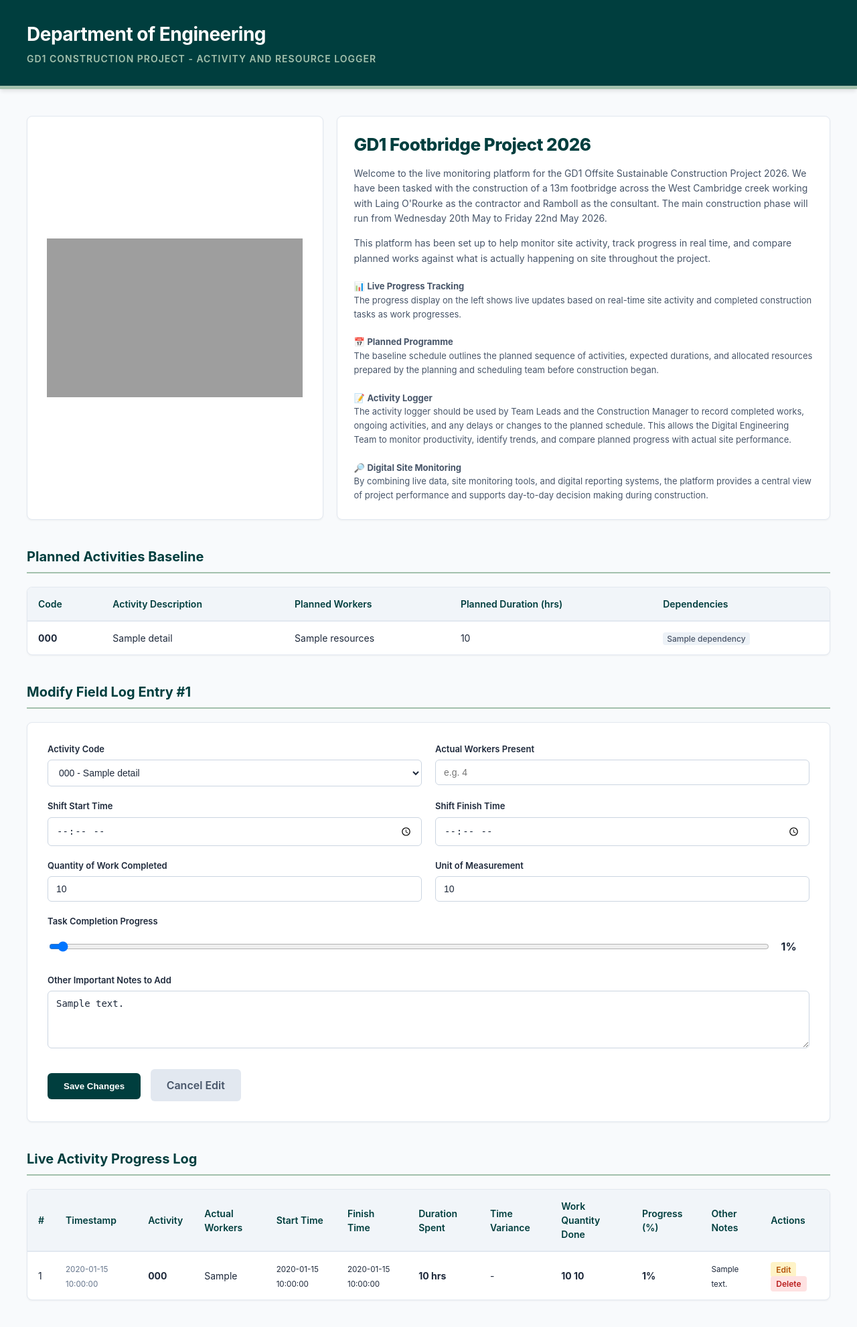
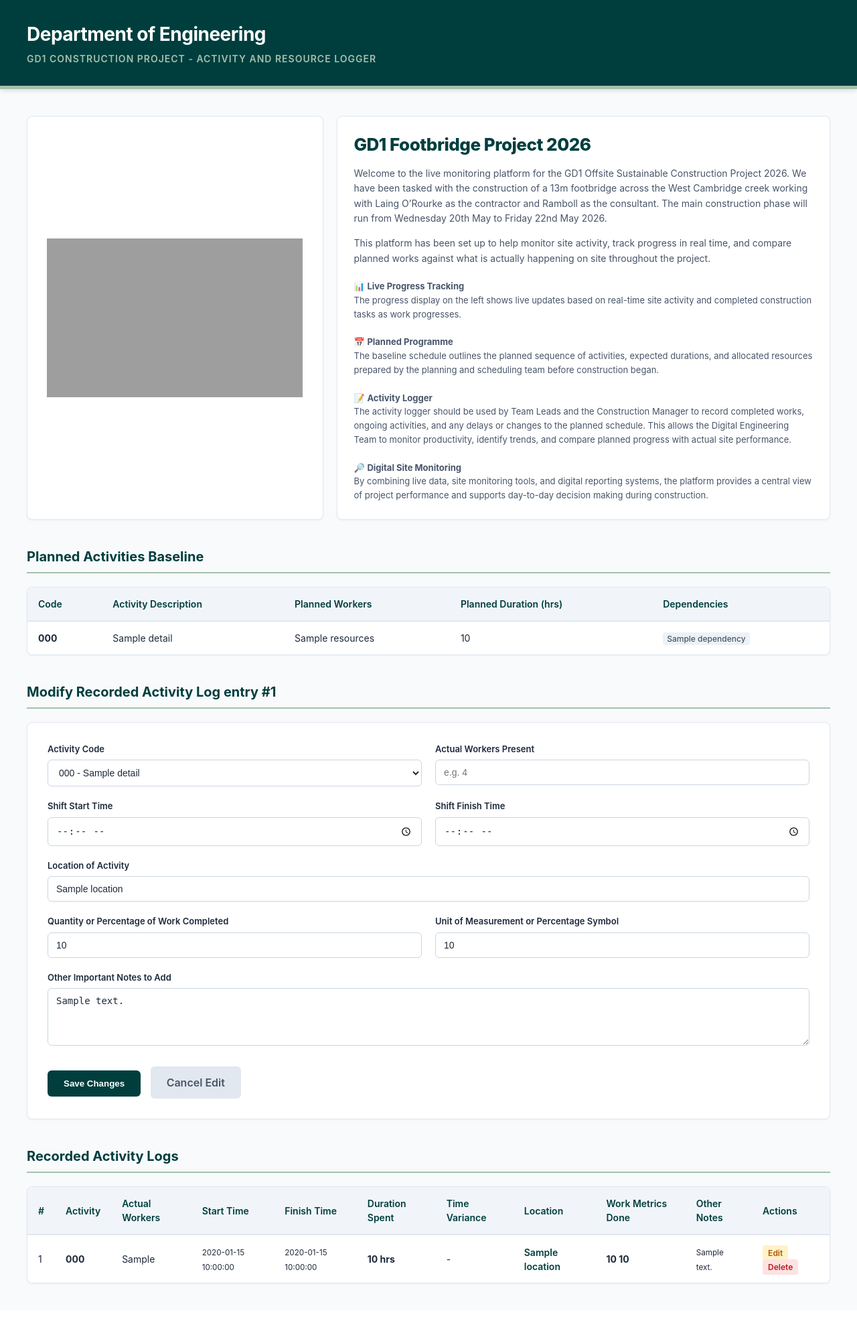
Before and after one commit to sm2847/construction-logger, a Python web app: template templates/index.html in a window 1280 px wide. Shown: the whole page at 67% size. After the commit the page ends 1917 px from the top, so only its background shows below. Run offline with Jinja, Linux system fonts and the light colour scheme; the template is opened without the code that fills it: most values are stand-ins (such as "Sample title", 1, 10 or a date in 2020); grey boxes are pictures that could not be loaded.

Commit message:
Implement location feature parameter tracking matrices and update input configurations

```diff
--- a/templates/index.html
+++ b/templates/index.html
@@ -13,53 +13,224 @@
             --danger-red: #B91C1C;
             --warning-amber: #B45309;
         }
-        body { font-family: -apple-system, BlinkMacSystemFont, "Segoe UI", Roboto, Helvetica, Arial, sans-serif; margin: 0; padding: 0; background-color: var(--bg-light); color: var(--oxford-dark); line-height: 1.5; }
-        .header-banner { background-color: var(--dark-cambridge); color: white; padding: 30px 40px; border-bottom: 5px solid var(--cambridge-blue); box-shadow: 0 4px 6px -1px rgba(0, 0, 0, 0.1); }
-        .header-banner h1 { margin: 0; font-size: 28px; font-weight: 700; letter-spacing: -0.5px; }
-        .header-banner p { margin: 5px 0 0 0; color: var(--cambridge-blue); font-size: 14px; text-transform: uppercase; letter-spacing: 1px; font-weight: 600; }
-        .container { max-width: 1200px; margin: 40px auto; padding: 0 20px; }
-        h2 { color: var(--dark-cambridge); font-size: 20px; border-bottom: 2px solid var(--cambridge-blue); padding-bottom: 8px; margin-top: 40px; margin-bottom: 20px; }
-        .analytics-grid { display: grid; grid-template-columns: 1.2fr 2fr; gap: 20px; margin-bottom: 40px; }
-        @media (max-width: 768px) { .analytics-grid { grid-template-columns: 1fr; } }
-        .analytics-card-chart { background: white; padding: 20px; border-radius: 8px; border: 1px solid var(--border-color); box-shadow: 0 1px 3px rgba(0,0,0,0.05); text-align: center; display: flex; flex-direction: column; align-items: center; justify-content: center; }
-        .analytics-card-chart iframe { width: 100%; max-width: 382px; height: 237px; border: none; }
-        .analytics-card-status { background: white; padding: 25px; border-radius: 8px; border: 1px solid var(--border-color); box-shadow: 0 1px 3px rgba(0,0,0,0.05); display: flex; flex-direction: column; justify-content: flex-start; }
-        .table-container { background: white; border-radius: 8px; box-shadow: 0 1px 3px rgba(0,0,0,0.05); border: 1px solid var(--border-color); overflow: hidden; margin-bottom: 30px; }
-        table { width: 100%; border-collapse: collapse; text-align: left; font-size: 14px; }
-        th, td { padding: 14px 16px; }
-        th { background: #F1F5F9; color: var(--dark-cambridge); font-weight: 600; border-bottom: 2px solid var(--border-color); }
-        tr { border-bottom: 1px solid var(--border-color); }
-        tr:last-child { border-bottom: none; }
-        tbody tr:hover { background-color: #F8FAFC; }
-        .badge-dependency { background: #EDF2F7; color: #4A5568; padding: 2px 6px; border-radius: 4px; font-size: 12px; font-weight: 500; }
-        form { background: white; padding: 30px; border-radius: 8px; border: 1px solid var(--border-color); box-shadow: 0 1px 3px rgba(0,0,0,0.05); }
-        .form-grid { display: grid; grid-template-columns: repeat(2, 1fr); gap: 20px; }
-        .form-group-full { grid-column: span 2; }
-        label { display: block; font-size: 13px; font-weight: 600; color: var(--oxford-dark); margin-bottom: 6px; }
-        input, textarea, select { width: 100%; padding: 10px 12px; border: 1px solid #CBD5E1; border-radius: 6px; background-color: #FFF; font-size: 14px; color: var(--oxford-dark); box-sizing: border-box; transition: border-color 0.2s; }
-        input:focus, textarea:focus, select:focus { outline: none; border-color: var(--dark-cambridge); box-shadow: 0 0 0 3px rgba(163, 193, 173, 0.3); }
-        .range-container { display: flex; align-items: center; gap: 15px; }
+
+        body {
+            font-family: -apple-system, BlinkMacSystemFont, "Segoe UI", Roboto, Helvetica, Arial, sans-serif;
+            margin: 0;
+            padding: 0;
+            background-color: var(--bg-light);
+            color: var(--oxford-dark);
+            line-height: 1.5;
+        }
+
+        /* Institutional Header Block */
+        .header-banner {
+            background-color: var(--dark-cambridge);
+            color: white;
+            padding: 30px 40px;
+            border-bottom: 5px solid var(--cambridge-blue);
+            box-shadow: 0 4px 6px -1px rgba(0, 0, 0, 0.1);
+        }
+
+        .header-banner h1 {
+            margin: 0;
+            font-size: 28px;
+            font-weight: 700;
+            letter-spacing: -0.5px;
+        }
+
+        .header-banner p {
+            margin: 5px 0 0 0;
+            color: var(--cambridge-blue);
+            font-size: 14px;
+            text-transform: uppercase;
+            letter-spacing: 1px;
+            font-weight: 600;
+        }
+
+        .container {
+            max-width: 1200px;
+            margin: 40px auto;
+            padding: 0 20px;
+        }
+
+        h2 {
+            color: var(--dark-cambridge);
+            font-size: 20px;
+            border-bottom: 2px solid var(--cambridge-blue);
+            padding-bottom: 8px;
+            margin-top: 40px;
+            margin-bottom: 20px;
+        }
+
+        /* Analytics Layout Styling */
+        .analytics-grid {
+            display: grid;
+            grid-template-columns: 1.2fr 2fr;
+            gap: 20px;
+            margin-bottom: 40px;
+        }
+
+        @media (max-width: 768px) {
+            .analytics-grid {
+                grid-template-columns: 1fr;
+            }
+        }
+
+        .analytics-card-chart {
+            background: white;
+            padding: 20px;
+            border-radius: 8px;
+            border: 1px solid var(--border-color);
+            box-shadow: 0 1px 3px rgba(0,0,0,0.05);
+            text-align: center;
+            display: flex;
+            flex-direction: column;
+            align-items: center;
+            justify-content: center;
+        }
+
+        .analytics-card-status {
+            background: white;
+            padding: 25px;
+            border-radius: 8px;
+            border: 1px solid var(--border-color);
+            box-shadow: 0 1px 3px rgba(0,0,0,0.05);
+            display: flex;
+            flex-direction: column;
+            justify-content: flex-start;
+        }
+
+        /* Tables styling */
+        .table-container {
+            background: white;
+            border-radius: 8px;
+            box-shadow: 0 1px 3px rgba(0,0,0,0.05);
+            border: 1px solid var(--border-color);
+            overflow: hidden;
+            margin-bottom: 30px;
+        }
+
+        table {
+            width: 100%;
+            border-collapse: collapse;
+            text-align: left;
+            font-size: 14px;
+        }
+
+        th, td {
+            padding: 14px 16px;
+        }
+
+        th {
+            background: #F1F5F9;
+            color: var(--dark-cambridge);
+            font-weight: 600;
+            border-bottom: 2px solid var(--border-color);
+        }
+
+        tr {
+            border-bottom: 1px solid var(--border-color);
+        }
+
+        tr:last-child {
+            border-bottom: none;
+        }
+
+        tbody tr:hover {
+            background-color: #F8FAFC;
+        }
+
+        .badge-dependency {
+            background: #EDF2F7;
+            color: #4A5568;
+            padding: 2px 6px;
+            border-radius: 4px;
+            font-size: 12px;
+            font-weight: 500;
+        }
+
+        /* Form Layout Optimization */
+        form {
+            background: white;
+            padding: 30px;
+            border-radius: 8px;
+            border: 1px solid var(--border-color);
+            box-shadow: 0 1px 3px rgba(0,0,0,0.05);
+        }
+
+        .form-grid {
+            display: grid;
+            grid-template-columns: repeat(2, 1fr);
+            gap: 20px;
+        }
+
+        .form-group-full {
+            grid-column: span 2;
+        }
+
+        label {
+            display: block;
+            font-size: 13px;
+            font-weight: 600;
+            color: var(--oxford-dark);
+            margin-bottom: 6px;
+        }
+
+        input, textarea, select {
+            width: 100%;
+            padding: 10px 12px;
+            border: 1px solid #CBD5E1;
+            border-radius: 6px;
+            background-color: #FFF;
+            font-size: 14px;
+            color: var(--oxford-dark);
+            box-sizing: border-box;
+            transition: border-color 0.2s;
+        }
+
+        input:focus, textarea:focus, select:focus {
+            outline: none;
+            border-color: var(--dark-cambridge);
+            box-shadow: 0 0 0 3px rgba(163, 193, 173, 0.3);
+        }
     </style>
 </head>
 <body>
+
     <div class="header-banner">
         <h1>Department of Engineering</h1>
         <p>GD1 Construction Project - Activity and Resource Logger</p>
     </div>
+
     <div class="container">
+
         <div class="analytics-grid">
             <div class="analytics-card-chart">
                 <iframe width="382" height="237" seamless frameborder="0" scrolling="no" src="https://docs.google.com/spreadsheets/d/e/2PACX-1vTldeCOJ-syPDiaKJMmwr8u2YBmPTCWvXlNS4TnStWTqOx12BpS7Hgf9kBTPTwJD-qtLLYq3SZYHbbc/pubchart?oid=1078969309&amp;format=interactive"></iframe>
             </div>
+
             <div class="analytics-card-status">
-                <h1 style="margin: 0 0 15px 0; font-size: 26px; color: var(--dark-cambridge); font-weight: 800; letter-spacing: -0.5px; line-height: 1.3;">GD1 Footbridge Project 2026</h1>
-                <p style="margin: 0 0 15px 0; font-size: 14px; color: #475569; line-height: 1.6;">Welcome to the live monitoring platform for the GD1 Offsite Sustainable Construction Project 2026. We have been tasked with the construction of a 13m footbridge across the West Cambridge creek working with Laing O'Rourke as the contractor and Ramboll as the consultant. The main construction phase will run from Wednesday 20th May to Friday 22nd May 2026.</p>
-                <p style="margin: 0 0 20px 0; font-size: 14px; color: #475569; line-height: 1.6;">This platform has been set up to help monitor site activity, track progress in real time, and compare planned works against what is actually happening on site throughout the project.</p>
+                <h1 style="margin: 0 0 15px 0; font-size: 26px; color: var(--dark-cambridge); font-weight: 800; letter-spacing: -0.5px; line-height: 1.3;">
+                    GD1 Footbridge Project 2026
+                </h1>
+
+                <p style="margin: 0 0 15px 0; font-size: 14px; color: #475569; line-height: 1.6;">
+                    Welcome to the live monitoring platform for the GD1 Offsite Sustainable Construction Project 2026. We have been tasked with the construction of a 13m footbridge across the West Cambridge creek working with Laing O’Rourke as the contractor and Ramboll as the consultant. The main construction phase will run from Wednesday 20th May to Friday 22nd May 2026.
+                </p>
+                <p style="margin: 0 0 20px 0; font-size: 14px; color: #475569; line-height: 1.6;">
+                    This platform has been set up to help monitor site activity, track progress in real time, and compare planned works against what is actually happening on site throughout the project.
+                </p>
+
                 <p style="margin: 0; font-size: 13px; color: #475569; line-height: 1.6;">
-                    📊 <strong>Live Progress Tracking</strong><br>The progress display on the left shows live updates based on real-time site activity and completed construction tasks as work progresses.<br><br>
-                    📅 <strong>Planned Programme</strong><br>The baseline schedule outlines the planned sequence of activities, expected durations, and allocated resources prepared by the planning and scheduling team before construction began.<br><br>
-                    📝 <strong>Activity Logger</strong><br>The activity logger should be used by Team Leads and the Construction Manager to record completed works, ongoing activities, and any delays or changes to the planned schedule. This allows the Digital Engineering Team to monitor productivity, identify trends, and compare planned progress with actual site performance.<br><br>
-                    🔎 <strong>Digital Site Monitoring</strong><br>By combining live data, site monitoring tools, and digital reporting systems, the platform provides a central view of project performance and supports day-to-day decision making during construction.
+                    📊 <strong>Live Progress Tracking</strong><br>
+                    The progress display on the left shows live updates based on real-time site activity and completed construction tasks as work progresses.<br><br>
+                    📅 <strong>Planned Programme</strong><br>
+                    The baseline schedule outlines the planned sequence of activities, expected durations, and allocated resources prepared by the planning and scheduling team before construction began.<br><br>
+                    📝 <strong>Activity Logger</strong><br>
+                    The activity logger should be used by Team Leads and the Construction Manager to record completed works, ongoing activities, and any delays or changes to the planned schedule. This allows the Digital Engineering Team to monitor productivity, identify trends, and compare planned progress with actual site performance.<br><br>
+                    🔎 <strong>Digital Site Monitoring</strong><br>
+                    By combining live data, site monitoring tools, and digital reporting systems, the platform provides a central view of project performance and supports day-to-day decision making during construction.
                 </p>
             </div>
         </div>
@@ -85,9 +256,9 @@
                         <td>{{ details.duration }}</td>
                         <td>
                             {% if details.dependencies %}
-                                <span class="badge-dependency">{{ details.dependencies|join(', ') }}</span>
+                                <span class="badge badge-dependency">{{ details.dependencies|join(', ') }}</span>
                             {% else %}
-                                <span class="badge-dependency">-</span>
+                                <span class="badge badge-dependency">-</span>
                             {% endif %}
                         </td>
                     </tr>
@@ -98,13 +269,13 @@
 
         <h2>
             {% if edit_log %}
-                Modify Field Log Entry #{{ edit_id }}
+                Modify Recorded Activity Log entry #{{ edit_id }}
             {% else %}
                 Record Live Field Progress
             {% endif %}
         </h2>
 
-        <form method="POST" action="{% if edit_log %}/edit/{{ edit_id }}{% else %}/log{% endif %}">
+        <form method="POST" action="{% if edit_log %}/edit/{{ edit_log.id }}{% else %}/log{% endif %}">
             <div class="form-grid">
                 <div>
                     <label for="activity_code">Activity Code</label>
@@ -117,40 +288,49 @@
                         {% endfor %}
                     </select>
                 </div>
+
                 <div>
                     <label for="actual_workers">Actual Workers Present</label>
-                    <input type="number" id="actual_workers" name="actual_workers" min="0" required value="{% if edit_log %}{{ edit_log.actual_workers }}{% endif %}" placeholder="e.g. 4">
+                    <input type="number" id="actual_workers" name="actual_workers" min="0" required
+                           value="{% if edit_log %}{{ edit_log.actual_workers }}{% endif %}" placeholder="e.g. 4">
                 </div>
+
                 <div>
                     <label for="start_time">Shift Start Time</label>
-                    <input type="time" id="start_time" name="start_time" required value="{% if edit_log %}{{ edit_log.start_time }}{% endif %}">
+                    <input type="time" id="start_time" name="start_time" required
+                           value="{% if edit_log %}{{ edit_log.start_time }}{% endif %}">
                 </div>
+
                 <div>
                     <label for="finish_time">Shift Finish Time</label>
-                    <input type="time" id="finish_time" name="finish_time" required value="{% if edit_log %}{{ edit_log.finish_time }}{% endif %}">
+                    <input type="time" id="finish_time" name="finish_time" required
+                           value="{% if edit_log %}{{ edit_log.finish_time }}{% endif %}">
                 </div>
+
+                <div class="form-group-full">
+                    <label for="location">Location of Activity</label>
+                    <input type="text" id="location" name="location" required
+                           value="{% if edit_log %}{{ edit_log.location }}{% endif %}" placeholder="e.g. Abutment Zone, Bay 2, Offsite Yard">
+                </div>
+
                 <div>
-                    <label for="quantity_done">Quantity of Work Completed</label>
-                    <input type="number" id="quantity_done" name="quantity_done" min="0" step="0.1" required value="{% if edit_log %}{{ edit_log.quantity_done }}{% endif %}" placeholder="e.g. 24, 50, 3.5">
+                    <label for="quantity_done">Quantity or Percentage of Work Completed</label>
+                    <input type="text" id="quantity_done" name="quantity_done" required
+                           value="{% if edit_log %}{{ edit_log.quantity_done }}{% endif %}" placeholder="e.g. 24, 50, 3.5, 100">
                 </div>
+
                 <div>
-                    <label for="quantity_unit">Unit of Measurement</label>
-                    <input type="text" id="quantity_unit" name="quantity_unit" required value="{% if edit_log %}{{ edit_log.quantity_unit }}{% endif %}" placeholder="e.g. Nos., sqm, linear meters">
+                    <label for="quantity_unit">Unit of Measurement or Percentage Symbol</label>
+                    <input type="text" id="quantity_unit" name="quantity_unit" required
+                           value="{% if edit_log %}{{ edit_log.quantity_unit }}{% endif %}" placeholder="e.g. Nos., sqm, linear meters, %">
                 </div>
-                <div class="form-group-full">
-                    <label for="completion_percentage">Task Completion Progress</label>
-                    <div class="range-container">
-                        <input type="range" id="completion_percentage" name="completion_percentage" min="0" max="100" step="5"
-                               value="{% if edit_log %}{{ edit_log.completion_percentage }}{% else %}0{% endif %}"
-                               oninput="this.nextElementSibling.value = this.value + '%'">
-                        <output style="font-weight: bold; width: 45px;">{% if edit_log %}{{ edit_log.completion_percentage }}{% else %}0{% endif %}%</output>
-                    </div>
-                </div>
+
                 <div class="form-group-full">
                     <label for="notes">Other Important Notes to Add</label>
-                    <textarea id="notes" name="notes" rows="4" placeholder="Add reasons for any delays, site constraints, or build variances from the plan (e.g., 'Rain delayed deck alignment by 30 mins', 'Encountered utility conflict at abutment structure', 'Installed 45 out of 60 structural bolts due to crane availability')...">{% if edit_log %}{{ edit_log.notes }}{% endif %}</textarea>
+                    <textarea id="notes" name="notes" rows="4" placeholder="Add reasons for any delays, site constraints, or variances...">{% if edit_log %}{{ edit_log.notes }}{% endif %}</textarea>
                 </div>
             </div>
+
             <div style="margin-top: 25px;">
                 <button type="submit" style="background: var(--dark-cambridge); color: white; border: none; padding: 12px 24px; font-weight: 600; border-radius: 6px; cursor: pointer;">
                     {% if edit_log %}Save Changes{% else %}Commit Field Log Entry{% endif %}
@@ -162,21 +342,20 @@
         </form>
 
         {% if logs %}
-        <h2>Live Activity Progress Log</h2>
+        <h2>Recorded Activity Logs</h2>
         <div class="table-container">
             <table>
                 <thead>
                     <tr>
                         <th>#</th>
-                        <th>Timestamp</th>
                         <th>Activity</th>
                         <th>Actual Workers</th>
                         <th>Start Time</th>
                         <th>Finish Time</th>
                         <th>Duration Spent</th>
                         <th>Time Variance</th>
-                        <th>Work Quantity Done</th>
-                        <th>Progress (%)</th>
+                        <th>Location</th>
+                        <th>Work Metrics Done</th>
                         <th>Other Notes</th>
                         <th>Actions</th>
                     </tr>
@@ -185,10 +364,11 @@
                     {% for log in logs %}
                     <tr>
                         <td>{{ loop.index }}</td>
-                        <td><small style="color: #64748B;">{{ log.time_saved }}</small></td>
                         <td>
                             <strong>{{ log.activity_code }}</strong>
-                            {% if log.activity_code in activities %} - {{ activities[log.activity_code].name }}{% endif %}
+                            {% if log.activity_code in activities %}
+                                - {{ activities[log.activity_code].name }}
+                            {% endif %}
                         </td>
                         <td>{{ log.actual_workers }}</td>
                         <td><small>{{ log.start_time }}</small></td>
@@ -205,10 +385,12 @@
                                 {% else %}
                                     <span style="color: #64748B;">On Schedule</span>
                                 {% endif %}
-                            {% else %}-{% endif %}
+                            {% else %}
+                                -
+                            {% endif %}
                         </td>
+                        <td><span style="color: var(--dark-cambridge); font-weight: 600;">{{ log.location or '-' }}</span></td>
                         <td><strong>{{ log.quantity_done }} {{ log.quantity_unit }}</strong></td>
-                        <td><strong>{{ log.completion_percentage }}%</strong></td>
                         <td><small>{{ log.notes or '-' }}</small></td>
                         <td>
                             <a href="/edit/{{ log.id }}" style="background: #FEF3C7; color: var(--warning-amber); padding: 4px 8px; text-decoration: none; border-radius: 4px; font-weight: 600; font-size: 12px; margin-right: 5px;">Edit</a>
@@ -220,6 +402,8 @@
             </table>
         </div>
         {% endif %}
+
     </div>
+
 </body>
 </html>
```
Also changed, not shown: app.py (+8 -7 lines).
